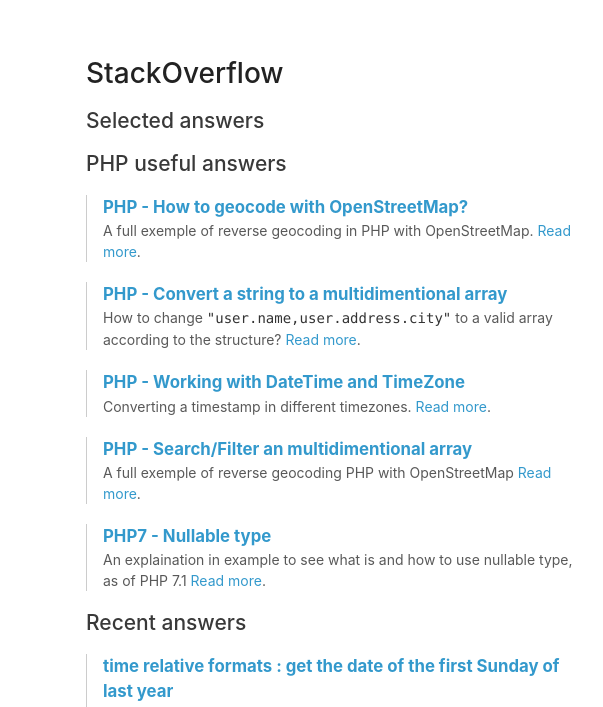
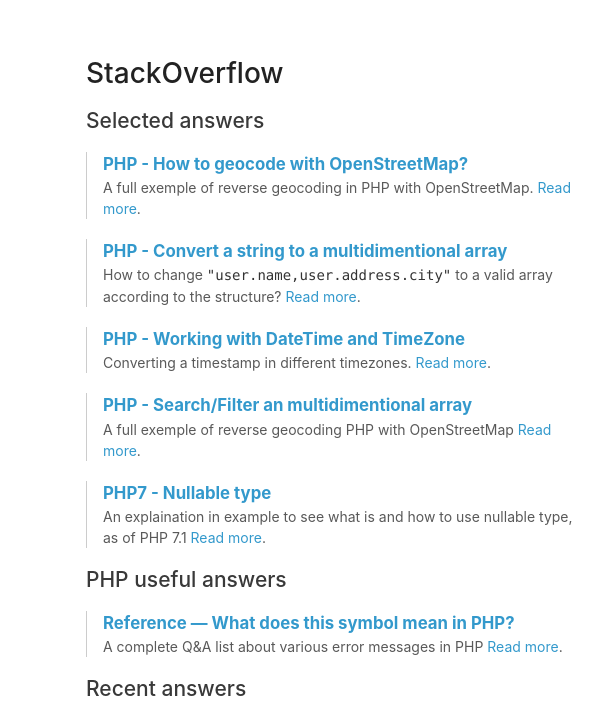
Before and after one commit to tivins/tivins.github.io, a plain HTML site: page index.html in a window 1280 px wide. Shown: the top 707 px of the page, 484-1087 px from the left. Drawn offline with Linux system fonts and the light colour scheme.

Commit message:
Update 2021-03-19 20:50

```diff
--- a/index.html
+++ b/index.html
@@ -39,7 +39,7 @@
         </p>
       </header>
       <section>
-        <h1>StackOverflow</h1><h2>Selected answers</h2><h2>PHP useful answers</h2>
+        <h1>StackOverflow</h1><h2>Selected answers</h2>
     <div class="qitem">
         <a href="https://stackoverflow.com/a/50182117/9193372" class="title">PHP - How to geocode with OpenStreetMap?</a>
         <p>A full exemple of reverse geocoding in PHP with OpenStreetMap. <a href="https://stackoverflow.com/a/50182117/9193372">Read more</a>.</p>
@@ -63,6 +63,11 @@
     <div class="qitem">
         <a href="https://stackoverflow.com/a/48450841/9193372" class="title">PHP7 - Nullable type</a>
         <p>An explaination in example to see what is and how to use nullable type, as of PHP 7.1 <a href="https://stackoverflow.com/a/48450841/9193372">Read more</a>.</p>
+    </div>
+    <h2>PHP useful answers</h2>
+    <div class="qitem">
+        <a href="https://stackoverflow.com/q/3737139/9193372" class="title">Reference — What does this symbol mean in PHP? </a>
+        <p>A complete Q&amp;A list about various error messages in PHP <a href="https://stackoverflow.com/q/3737139/9193372">Read more</a>.</p>
     </div>
     <h2>Recent answers</h2>
     <div class="qitem">
```
